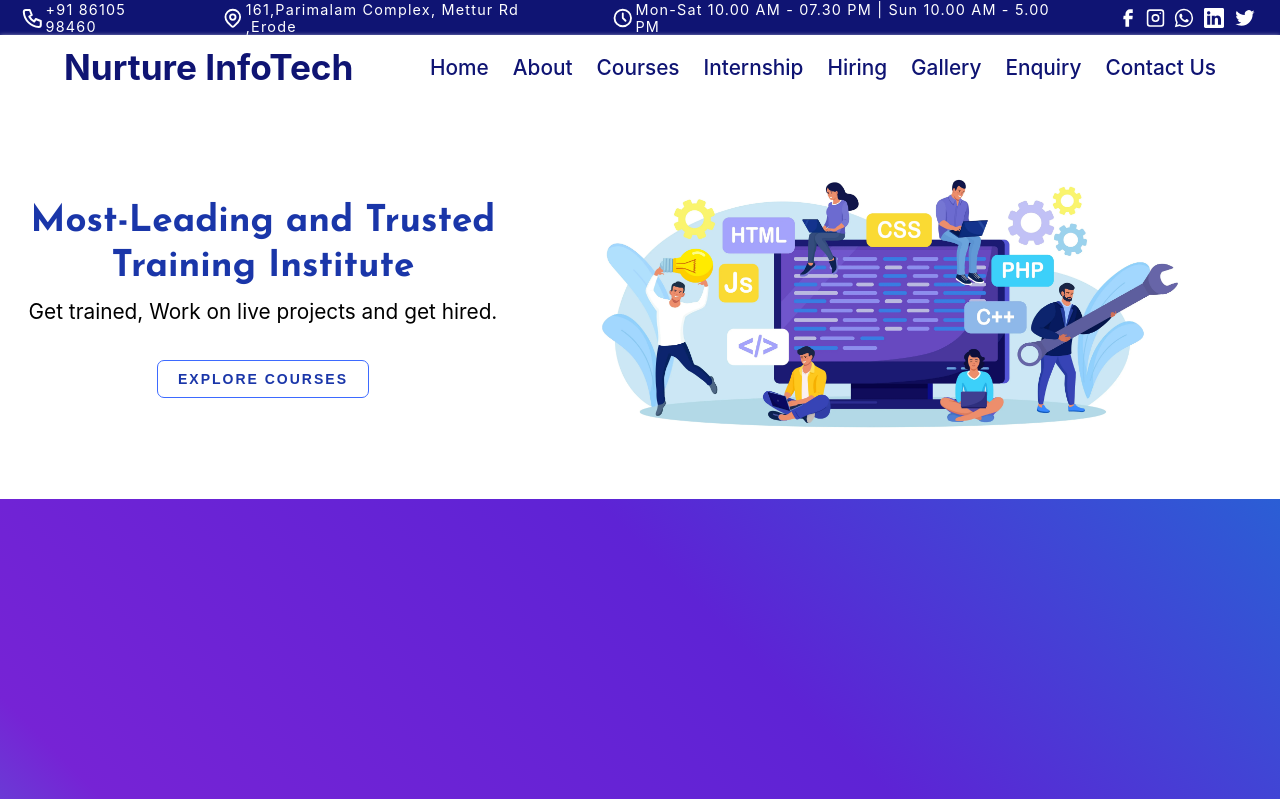
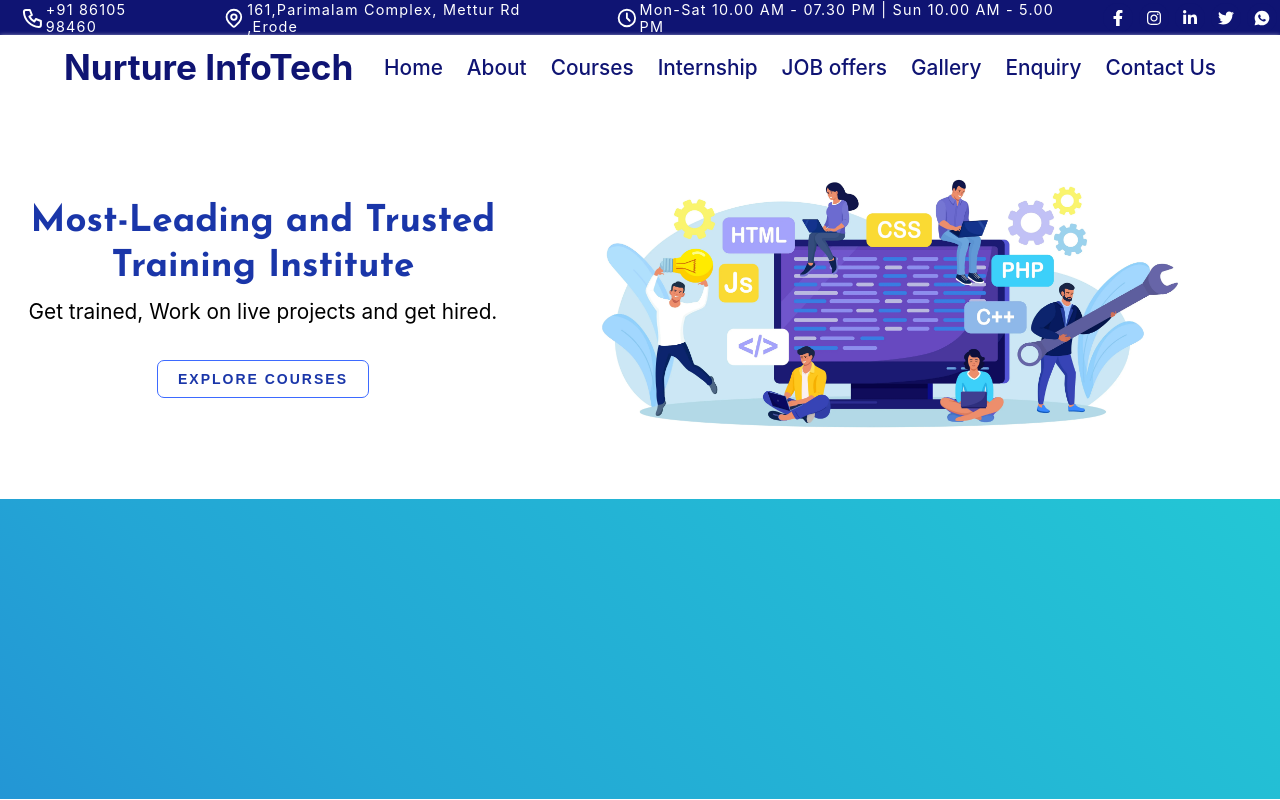
Before and after one commit to tamilselvanrangasamy/NurtureInfotech, a React (Create React App) app: page / in a window 1280 px wide. Shown: the top 800 px of the page. Built offline with nearby package versions, Linux system fonts and the light colour scheme.

Commit message:
4/1/24 HomePage-SociIcon gradient

```diff
--- a/src/Components/NavBarDesign/Courses/CourseBanner.css
+++ b/src/Components/NavBarDesign/Courses/CourseBanner.css
@@ -1,11 +1,38 @@
-.courseBanner{
-
+.courseBanner {
   height: 300px;
-    background: linear-gradient(45deg,rgb(1, 1, 47), rgb(8, 8, 215), #23a6d5, #23d2d5,#7623d5,#5e23d5,#2367d5,rgb(8, 8, 215),rgb(1, 1, 47));
+  /* background: linear-gradient(
+    45deg,
+    rgb(1, 1, 47),
+    #2d2dd6,
+    #23a6d5,
+    #23d2d5,
+    #02f5f9,
+    rgb(8, 8, 215),
+    #7623d5,
+    #5e23d5,
+    #2367d5,
+    rgb(8, 8, 215),
+    rgb(1, 1, 47)
+  ); */
+  background: linear-gradient(
+    45deg,
+    rgb(7, 1, 124),
+    rgb(44, 44, 231),
+    rgb(8, 52, 210),
+    rgb(20, 20, 216),
+    #5e23d5,
+    #7623d5,
+    #2367d5,
+    #23a6d5,
+    #23d2d5,
+    #4afbfe,
+    /* #02f5f9, */
+    #8bf9fa
+  );
   /* background: linear-gradient(135deg,rgb(1, 1, 47),rgb(1, 1, 129),rgb(24, 24, 203),rgb(15, 76, 191),rgb(24, 24, 203),rgb(1, 1, 129),rgb(1, 1, 47)); */
   /*  #ff8a00, #e52e71, #8a2be2, #8a2be2,#e52e71,#ff8a00 */
-  background-size: 400% 400%;
-  animation: gradientAnimation 15s infinite;
+  background-size: 1000% 1000%;
+  animation: gradientAnimation 5s linear alternate infinite;
 }
 @keyframes gradientAnimation {
   0% {
@@ -14,5 +41,4 @@
   100% {
     background-position: 100% 50%;
   }
-
 }
--- a/src/Components/NavBarDesign/Navbar.jsx
+++ b/src/Components/NavBarDesign/Navbar.jsx
@@ -1,56 +1,165 @@
-import React from 'react'
-import { Link } from 'react-router-dom'
-import './Navigation.css'
-
+import React from "react";
+import { Link } from "react-router-dom";
+import "./Navigation.css";
 
 function Navbar() {
   return (
     <div>
-            <div className='bgbanner'>
-
-            </div>
+      <div className="bgbanner"></div>
       <header>
-                <div className='callicon'>
-                    <svg width="26" height="24" fill="none" stroke="white" stroke-linecap="round" stroke-linejoin="round" stroke-width="2" viewBox="0 0 24 24" xmlns="http://www.w3.org/2000/svg">
+        <div className="callicon">
+          <svg
+            width="26"
+            height="24"
+            fill="none"
+            stroke="white"
+            stroke-linecap="round"
+            stroke-linejoin="round"
+            stroke-width="2"
+            viewBox="0 0 24 24"
+            xmlns="http://www.w3.org/2000/svg"
+          >
             <path d="M5 4h4l2 5-2.5 1.5a11 11 0 0 0 5 5L15 13l5 2v4a2 2 0 0 1-2 2A16 16 0 0 1 3 6a2 2 0 0 1 2-2"></path>
           </svg>
-                   <span className='cellno'>+91 86105 98460</span>
+          <span className="cellno">+91 86105 98460</span>
         </div>
-                <div className='mapicon'>
-                    <svg width="26" height="22" fill="none" stroke="currentColor" stroke-linecap="round" stroke-linejoin="round" stroke-width="2" viewBox="0 0 24 24" xmlns="http://www.w3.org/2000/svg">
+        <div className="mapicon">
+          <svg
+            width="26"
+            height="22"
+            fill="none"
+            stroke="currentColor"
+            stroke-linecap="round"
+            stroke-linejoin="round"
+            stroke-width="2"
+            viewBox="0 0 24 24"
+            xmlns="http://www.w3.org/2000/svg"
+          >
             <path d="M12 14a3 3 0 1 0 0-6 3 3 0 0 0 0 6Z"></path>
             <path d="M17.657 16.657 13.414 20.9a2 2 0 0 1-2.827 0l-4.244-4.243a8 8 0 1 1 11.314 0v0Z"></path>
           </svg>
           161,Parimalam Complex, Mettur Rd ,Erode
-
         </div>
-                <div className='clockicon'>
-                    <svg width="26" height="22" fill="none" stroke="currentColor" stroke-linecap="round" stroke-linejoin="round" stroke-width="2" viewBox="0 0 24 24" xmlns="http://www.w3.org/2000/svg">
+        <div className="clockicon">
+          <svg
+            width="26"
+            height="22"
+            fill="none"
+            stroke="currentColor"
+            stroke-linecap="round"
+            stroke-linejoin="round"
+            stroke-width="2"
+            viewBox="0 0 24 24"
+            xmlns="http://www.w3.org/2000/svg"
+          >
             <path d="M12 21a9 9 0 1 0 0-18 9 9 0 0 0 0 18Z"></path>
             <path d="M12 7v5l3 3"></path>
           </svg>
           Mon-Sat 10.00 AM - 07.30 PM | Sun 10.00 AM - 5.00 PM
-
         </div>
-                <div className='mediaicons'>
-                    <svg  width="24" height="22" fill="currentColor" viewBox="0 0 24 24" xmlns="http://www.w3.org/2000/svg">
-                        <path d="M9.198 21.5h4v-8.01h3.604l.396-3.98h-4V7.5a1 1 0 0 1 1-1h3v-4h-3a5 5 0 0 0-5 5v2.01h-2l-.396 3.98h2.396v8.01Z"></path>
+        <div className="icons">
+          <div className="facebk">
+            <svg
+              id="svg-icons"
+              width="22"
+              height="22"
+              class="svg-inline--fa fa-facebook-f fa-w-10"
+              aria-hidden="true"
+              focusable="false"
+              data-prefix="fab"
+              data-icon="facebook-f"
+              role="img"
+              xmlns="http://www.w3.org/2000/svg"
+              viewBox="0 0 320 512"
+              data-fa-i2svg=""
+            >
+              <path
+                fill="currentColor"
+                d="M279.14 288l14.22-92.66h-88.91v-60.13c0-25.35 12.42-50.06 52.24-50.06h40.42V6.26S260.43 0 225.36 0c-73.22 0-121.08 44.38-121.08 124.72v70.62H22.89V288h81.39v224h100.17V288z"
+              ></path>
+              <path
+                fill="currentColor"
+                d="M279.14 288l14.22-92.66h-88.91v-60.13c0-25.35 12.42-50.06 52.24-50.06h40.42V6.26S260.43 0 225.36 0c-73.22 0-121.08 44.38-121.08 124.72v70.62H22.89V288h81.39v224h100.17V288z"
+              ></path>
             </svg>
-                    <svg width="19" height="22" fill="currentColor" viewBox="0 0 24 24" xmlns="http://www.w3.org/2000/svg">
-                        <path fill-rule="evenodd" d="M12 7a5 5 0 1 0 0 10 5 5 0 0 0 0-10Zm-3 5a3 3 0 1 0 6 0 3 3 0 0 0-6 0Z" clip-rule="evenodd"></path>
-                        <path d="M18 5a1 1 0 1 0 0 2 1 1 0 0 0 0-2Z"></path>
-                        <path fill-rule="evenodd" d="M5 1a4 4 0 0 0-4 4v14a4 4 0 0 0 4 4h14a4 4 0 0 0 4-4V5a4 4 0 0 0-4-4H5Zm14 2H5a2 2 0 0 0-2 2v14a2 2 0 0 0 2 2h14a2 2 0 0 0 2-2V5a2 2 0 0 0-2-2Z" clip-rule="evenodd"></path>
+          </div>
+          <div className="instag">
+            <svg
+              id="svg-icons"
+              width="20"
+              height="22"
+              class="svg-inline--fa fa-instagram fa-w-14"
+              aria-hidden="true"
+              focusable="false"
+              data-prefix="fab"
+              data-icon="instagram"
+              role="img"
+              xmlns="http://www.w3.org/2000/svg"
+              viewBox="0 0 448 512"
+              data-fa-i2svg=""
+            >
+              <path
+                fill="currentColor"
+                d="M224.1 141c-63.6 0-114.9 51.3-114.9 114.9s51.3 114.9 114.9 114.9S339 319.5 339 255.9 287.7 141 224.1 141zm0 189.6c-41.1 0-74.7-33.5-74.7-74.7s33.5-74.7 74.7-74.7 74.7 33.5 74.7 74.7-33.6 74.7-74.7 74.7zm146.4-194.3c0 14.9-12 26.8-26.8 26.8-14.9 0-26.8-12-26.8-26.8s12-26.8 26.8-26.8 26.8 12 26.8 26.8zm76.1 27.2c-1.7-35.9-9.9-67.7-36.2-93.9-26.2-26.2-58-34.4-93.9-36.2-37-2.1-147.9-2.1-184.9 0-35.8 1.7-67.6 9.9-93.9 36.1s-34.4 58-36.2 93.9c-2.1 37-2.1 147.9 0 184.9 1.7 35.9 9.9 67.7 36.2 93.9s58 34.4 93.9 36.2c37 2.1 147.9 2.1 184.9 0 35.9-1.7 67.7-9.9 93.9-36.2 26.2-26.2 34.4-58 36.2-93.9 2.1-37 2.1-147.8 0-184.8zM398.8 388c-7.8 19.6-22.9 34.7-42.6 42.6-29.5 11.7-99.5 9-132.1 9s-102.7 2.6-132.1-9c-19.6-7.8-34.7-22.9-42.6-42.6-11.7-29.5-9-99.5-9-132.1s-2.6-102.7 9-132.1c7.8-19.6 22.9-34.7 42.6-42.6 29.5-11.7 99.5-9 132.1-9s102.7-2.6 132.1 9c19.6 7.8 34.7 22.9 42.6 42.6 11.7 29.5 9 99.5 9 132.1s2.7 102.7-9 132.1z"
+              ></path>
             </svg>
-                    <svg width="24" height="22" fill="currentColor" viewBox="0 0 24 24" xmlns="http://www.w3.org/2000/svg">
-                        <path d="M19.001 4.908A9.817 9.817 0 0 0 11.992 2C6.534 2 2.085 6.448 2.08 11.908c0 1.748.458 3.45 1.321 4.956L2 22l5.255-1.377a9.916 9.916 0 0 0 4.737 1.206h.005c5.46 0 9.908-4.448 9.913-9.913A9.872 9.872 0 0 0 19 4.908h.001ZM11.992 20.15A8.216 8.216 0 0 1 7.797 19l-.3-.18-3.117.818.833-3.041-.196-.314a8.2 8.2 0 0 1-1.258-4.381c0-4.533 3.696-8.23 8.239-8.23a8.2 8.2 0 0 1 5.825 2.413 8.196 8.196 0 0 1 2.41 5.825c-.006 4.55-3.702 8.24-8.24 8.24Zm4.52-6.167c-.247-.124-1.463-.723-1.692-.808-.228-.08-.394-.123-.556.124-.166.246-.641.808-.784.969-.143.166-.29.185-.537.062-.247-.125-1.045-.385-1.99-1.23-.738-.657-1.232-1.47-1.38-1.716-.142-.247-.013-.38.11-.504.11-.11.247-.29.37-.432.126-.143.167-.248.248-.413.082-.167.043-.31-.018-.433-.063-.124-.557-1.345-.765-1.838-.2-.486-.404-.419-.557-.425-.142-.009-.309-.009-.475-.009a.911.911 0 0 0-.661.31c-.228.247-.864.845-.864 2.067 0 1.22.888 2.395 1.013 2.56.122.167 1.742 2.666 4.229 3.74.587.257 1.05.408 1.41.523.595.19 1.13.162 1.558.1.475-.072 1.464-.6 1.673-1.178.205-.58.205-1.075.142-1.18-.061-.104-.227-.165-.475-.29Z"></path>
+          </div>
+          <div className="linked">
+            <svg
+              id="svg-icons"
+              height="22"
+              width="22"
+              class="svg-inline--fa fa-linkedin-in fa-w-14"
+              aria-hidden="true"
+              focusable="false"
+              data-prefix="fab"
+              data-icon="linkedin-in"
+              role="img"
+              xmlns="http://www.w3.org/2000/svg"
+              viewBox="0 0 448 512"
+              data-fa-i2svg=""
+            >
+              <path
+                fill="currentColor"
+                d="M100.28 448H7.4V148.9h92.88zM53.79 108.1C24.09 108.1 0 83.5 0 53.8a53.79 53.79 0 0 1 107.58 0c0 29.7-24.1 54.3-53.79 54.3zM447.9 448h-92.68V302.4c0-34.7-.7-79.2-48.29-79.2-48.29 0-55.69 37.7-55.69 76.7V448h-92.78V148.9h89.08v40.8h1.3c12.4-23.5 42.69-48.3 87.88-48.3 94 0 111.28 61.9 111.28 142.3V448z"
+              ></path>
             </svg>
-                    <svg width="24" height="26" fill="currentColor" viewBox="0 0 24 24" xmlns="http://www.w3.org/2000/svg">
-                        <path d="M2 3.433C2 2.64 2.658 2 3.469 2H20.53c.813 0 1.47.641 1.47 1.433v17.134C22 21.36 21.343 22 20.531 22H3.47C2.658 22 2 21.359 2 20.567V3.433Zm6.179 15.31V9.71H5.177v9.031H8.18Zm-1.5-10.265c1.046 0 1.697-.693 1.697-1.56-.018-.887-.65-1.56-1.677-1.56C5.67 5.357 5 6.032 5 6.918c0 .867.651 1.56 1.659 1.56h.02Zm6.135 10.264V13.7c0-.27.02-.54.1-.733.216-.538.71-1.097 1.54-1.097 1.086 0 1.52.827 1.52 2.042v4.832h3.001v-5.18c0-2.776-1.48-4.066-3.455-4.066-1.592 0-2.306.876-2.706 1.492v.031h-.02l.02-.031V9.71h-3c.037.848 0 9.031 0 9.031h3Z"></path>
+          </div>
+          <div className="twitter">
+            <svg
+              id="svg-icons"
+              height="22"
+              width="22"
+              class="svg-inline--fa fa-twitter fa-w-16"
+              aria-hidden="true"
+              focusable="false"
+              data-prefix="fab"
+              data-icon="twitter"
+              role="img"
+              xmlns="http://www.w3.org/2000/svg"
+              viewBox="0 0 512 512"
+              data-fa-i2svg=""
+            >
+              <path
+                fill="currentColor"
+                d="M459.37 151.716c.325 4.548.325 9.097.325 13.645 0 138.72-105.583 298.558-298.558 298.558-59.452 0-114.68-17.219-161.137-47.106 8.447.974 16.568 1.299 25.34 1.299 49.055 0 94.213-16.568 130.274-44.832-46.132-.975-84.792-31.188-98.112-72.772 6.498.974 12.995 1.624 19.818 1.624 9.421 0 18.843-1.3 27.614-3.573-48.081-9.747-84.143-51.98-84.143-102.985v-1.299c13.969 7.797 30.214 12.67 47.431 13.319-28.264-18.843-46.781-51.005-46.781-87.391 0-19.492 5.197-37.36 14.294-52.954 51.655 63.675 129.3 105.258 216.365 109.807-1.624-7.797-2.599-15.918-2.599-24.04 0-57.828 46.782-104.934 104.934-104.934 30.213 0 57.502 12.67 76.67 33.137 23.715-4.548 46.456-13.32 66.599-25.34-7.798 24.366-24.366 44.833-46.132 57.827 21.117-2.273 41.584-8.122 60.426-16.243-14.292 20.791-32.161 39.308-52.628 54.253z"
+              ></path>
             </svg>
-                    <svg width="24" height="26" fill="currentColor" viewBox="0 0 24 24" xmlns="http://www.w3.org/2000/svg">
-                        <path d="M8.432 19.8c7.245 0 11.209-6.005 11.209-11.202 0-.168 0-.338-.007-.506A8.023 8.023 0 0 0 21.6 6.049a7.99 7.99 0 0 1-2.266.622 3.961 3.961 0 0 0 1.736-2.18 7.84 7.84 0 0 1-2.505.951 3.943 3.943 0 0 0-6.715 3.593A11.19 11.19 0 0 1 3.73 4.92a3.947 3.947 0 0 0 1.222 5.259 3.989 3.989 0 0 1-1.784-.49v.054a3.946 3.946 0 0 0 3.159 3.862 3.964 3.964 0 0 1-1.775.069 3.939 3.939 0 0 0 3.68 2.733 7.907 7.907 0 0 1-4.896 1.688 7.585 7.585 0 0 1-.936-.054A11.213 11.213 0 0 0 8.432 19.8Z"></path>
+          </div>
+          <div className="wats">
+            <svg
+              id="svg-icons"
+              xmlns="http://www.w3.org/2000/svg"
+              width="22"
+              height="22"
+              viewBox="0 0 50 50"
+            >
+              <path
+                fill="currentColor"
+                d="M25,2C12.318,2,2,12.318,2,25c0,3.96,1.023,7.854,2.963,11.29L2.037,46.73c-0.096,0.343-0.003,0.711,0.245,0.966 C2.473,47.893,2.733,48,3,48c0.08,0,0.161-0.01,0.24-0.029l10.896-2.699C17.463,47.058,21.21,48,25,48c12.682,0,23-10.318,23-23 S37.682,2,25,2z M36.57,33.116c-0.492,1.362-2.852,2.605-3.986,2.772c-1.018,0.149-2.306,0.213-3.72-0.231 c-0.857-0.27-1.957-0.628-3.366-1.229c-5.923-2.526-9.791-8.415-10.087-8.804C15.116,25.235,13,22.463,13,19.594 s1.525-4.28,2.067-4.864c0.542-0.584,1.181-0.73,1.575-0.73s0.787,0.005,1.132,0.021c0.363,0.018,0.85-0.137,1.329,1.001 c0.492,1.168,1.673,4.037,1.819,4.33c0.148,0.292,0.246,0.633,0.05,1.022c-0.196,0.389-0.294,0.632-0.59,0.973 s-0.62,0.76-0.886,1.022c-0.296,0.291-0.603,0.606-0.259,1.19c0.344,0.584,1.529,2.493,3.285,4.039 c2.255,1.986,4.158,2.602,4.748,2.894c0.59,0.292,0.935,0.243,1.279-0.146c0.344-0.39,1.476-1.703,1.869-2.286 s0.787-0.487,1.329-0.292c0.542,0.194,3.445,1.604,4.035,1.896c0.59,0.292,0.984,0.438,1.132,0.681 C37.062,30.587,37.062,31.755,36.57,33.116z"
+              ></path>
             </svg>
-
+          </div>
         </div>
       </header>
       <nav className="navbar">
@@ -62,14 +171,30 @@
             <span className="line line3"></span>
           </div>
           <div className="menu-items">
-                        <Link className='nav-link' to='/'>Home</Link>
-                        <Link className='nav-link' to='/about'>About</Link>
-                        <Link className='nav-link' to='/intern'>Courses</Link>
-                        <Link className='nav-link' to='/intern'>Internship</Link>
-                        <Link className='nav-link' to='/category'>Hiring</Link>
-                        <Link className='nav-link' to='/category'>Gallery</Link>
-                        <Link className='nav-link' to='/category'>Enquiry</Link>
-                        <Link className='nav-link' to='/category'>Contact Us</Link>
+            <Link className="nav-link" to="/">
+              Home
+            </Link>
+            <Link className="nav-link" to="/about">
+              About
+            </Link>
+            <Link className="nav-link" to="/category">
+              Courses
+            </Link>
+            <Link className="nav-link" to="/category">
+              Internship
+            </Link>
+            <Link className="nav-link" to="/category">
+              JOB offers
+            </Link>
+            <Link className="nav-link" to="/category">
+              Gallery
+            </Link>
+            <Link className="nav-link" to="/category">
+              Enquiry
+            </Link>
+            <Link className="nav-link" to="/category">
+              Contact Us
+            </Link>
             {/*  <Link className='nav-link' to='/category'>Category</Link>
                         <Link className='nav-link' to='/menu'>Menu</Link>
                         <Link className='nav-link' to='/testimonial'>Testimonial</Link>
@@ -79,7 +204,7 @@
         </div>
       </nav>
     </div>
-    )
+  );
 }
 
 export default Navbar;
--- a/src/Components/NavBarDesign/Navigation.css
+++ b/src/Components/NavBarDesign/Navigation.css
@@ -367,3 +367,52 @@
         display: none;
     }
 }
+.icons
+{
+	/* height: 100px; */
+	display: flex;
+	align-items: center;
+	justify-content: center;
+}
+.icons div
+{
+	background-color:#0f1473;
+	height: 30px;
+	width: 30px;
+	border-radius:50%;
+	display: flex;
+	justify-content: center;
+	align-items: center;
+	padding:7px;
+	margin: 3px;
+}
+#svg-icons
+{
+	height: 100%;
+	width: 100%;
+	transition: 400ms;
+}
+.facebk:hover {
+	background-color: rgb(44, 74, 222);
+}
+.instag:hover {
+	background-color: rgb(237, 71, 198);
+}
+.linked:hover {
+	background-color: #001eff;
+}
+.twitter:hover {
+	background-color: rgb(91, 214, 255);
+}
+.wats:hover {
+	background-color: #075e54;
+}
+.icons div:hover
+{
+	cursor:pointer;
+}
+.icons div:hover svg
+{
+	color: white;
+	transform: rotate(360deg);
+}
```
Lines whose indentation alone changed are shown as unchanged.
